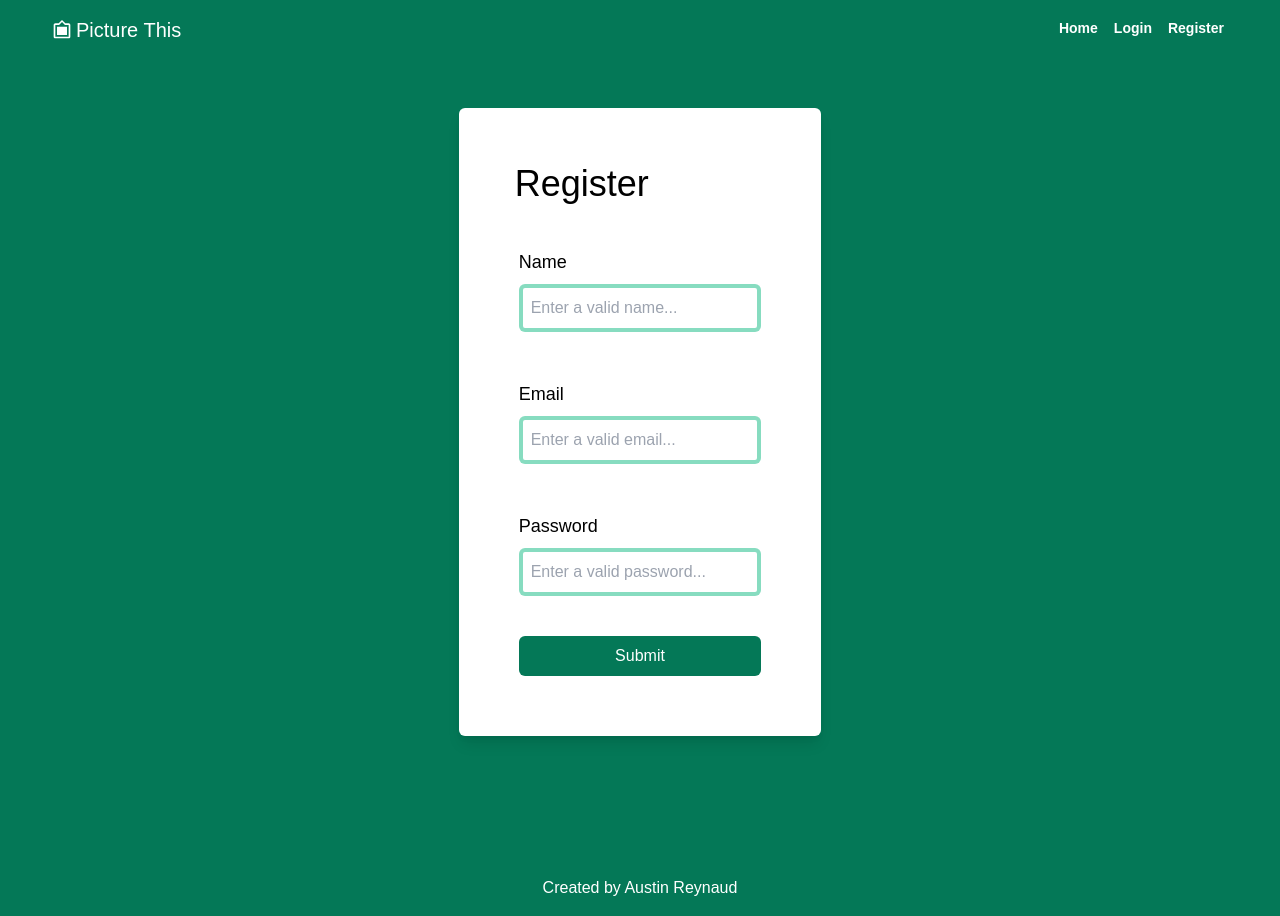
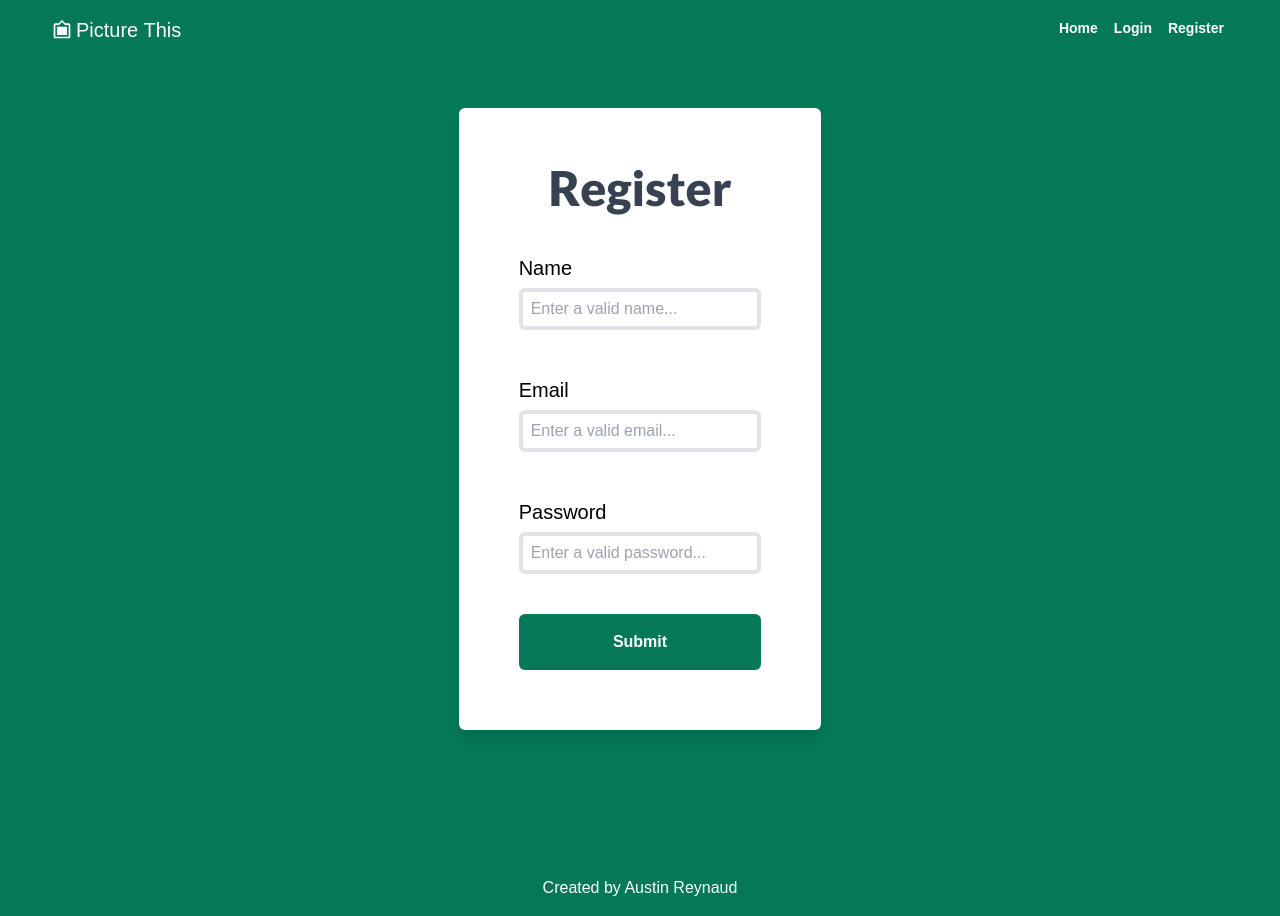
Before and after one commit to austin-rey/react-picture-this, a React (Create React App) app in the folder client/: page /register in a window 1280 px wide. Built offline with nearby package versions, Linux system fonts and the light colour scheme.

Commit message:
Updated login/register form UI

```diff
--- a/client/public/index.html
+++ b/client/public/index.html
@@ -11,7 +11,9 @@
     />
     <link rel="apple-touch-icon" href="%PUBLIC_URL%/logo192.png" />
     <link rel="manifest" href="%PUBLIC_URL%/manifest.json" />
-
+    <link rel="preconnect" href="https://fonts.gstatic.com">
+    <link href="https://fonts.googleapis.com/css2?family=Lato:wght@900&display=swap" rel="stylesheet">
+    <link href="https://fonts.googleapis.com/css2?family=Mada:wght@300;400&display=swap" rel="stylesheet">
     <title>Picture This</title>
   </head>
   <body>
--- a/client/src/components/LoginForm.js
+++ b/client/src/components/LoginForm.js
@@ -6,15 +6,15 @@ const LoginForm = ({onChange, formFields,onSubmit}) => {
     return (
         <form className="root flex flex-col" onSubmit={onSubmit}>
             <div className="m-5">
-                <p className="py-2 text-left text-lg w-full">Email</p>
-                <input type="text" id="email-field" name="email" placeholder="Enter a valid email..." value={formFields.email} className="w-full p-2 rounded-md border-4 border-green-500 border-opacity-50 focus:border-opacity-100 outline-none" onChange={onChange}/>
+                <label for="email-field" className="leading-10 text-left text-xl w-full font-sans">Email</label>
+                <input type="text" id="email-field" name="email" placeholder="Enter a valid email..." value={formFields.email} className="w-full p-2 rounded-md border-4 border-gray-500 border-opacity-20 focus:border-green-500 outline-none h-full hover:border-green-500" onChange={onChange}/>
             </div>
             <div className="m-5">
-                <p className="w-full py-2 text-left text-lg">Password</p>
-                <input type="password" id="password-field" name="password" placeholder="Enter a valid password..." value={formFields.password} className="w-full p-2 rounded-md border-4 border-green-500 border-opacity-50 focus:border-opacity-100 outline-none" onChange={onChange}/>
+                <label for="password-field" className="w-full leading-10 text-left text-xl font-sans">Password</label>
+                <input type="password" id="password-field" name="password" placeholder="Enter a valid password..." value={formFields.password} className="w-full p-2 rounded-md border-4 border-gray-500 border-opacity-20 focus:border-green-500 outline-none h-full hover:border-green-500" onChange={onChange}/>
             </div>
             <div className="m-5">
-                <input type="submit" value="Submit" className="w-full p-2 bg-green-700 text-white rounded-md"/>
+                <input type="submit" value="Submit" className="w-full p-4 bg-green-700 text-white font-bold rounded-md cursor-pointer hover:bg-green-900"/>
             </div>
         </form>
     )
--- a/client/src/components/RegisterForm.js
+++ b/client/src/components/RegisterForm.js
@@ -6,19 +6,19 @@ const RegisterForm = ({onChange,formFields,onSubmit}) => {
     return (
         <form className="root flex flex-col" onSubmit={onSubmit}>
             <div className="m-5">
-                <p className="w-full py-2 text-left text-lg">Name</p>
-                <input type="text" id="name-field" name="username" placeholder="Enter a valid name..." className="w-full p-2 rounded-md border-4 border-green-500 border-opacity-50 focus:border-opacity-100 outline-none" value={formFields.username} onChange={onChange}/>
+                <label for="name-field" className="w-full text-left leading-10 text-xl font-sans">Name</label>
+                <input type="text" id="name-field" name="username" placeholder="Enter a valid name..." className="w-full p-2 rounded-md border-4 border-gray-500 border-opacity-20 focus:border-green-500 outline-none h-full hover:border-green-500" value={formFields.username} onChange={onChange}/>
             </div>
             <div className="m-5">
-                <p className="w-full py-2 text-left text-lg">Email</p>
-                <input type="text" id="email-field" name="email" placeholder="Enter a valid email..." className="w-full p-2 rounded-md border-4 border-green-500 border-opacity-50 focus:border-opacity-100 outline-none" value={formFields.email} onChange={onChange}/>
+                <label for="email-field" className="w-full text-left leading-10 text-xl font-sans">Email</label>
+                <input type="text" id="email-field" name="email" placeholder="Enter a valid email..." className="w-full p-2 rounded-md border-4 border-gray-500 border-opacity-20 focus:border-green-500 outline-none h-full hover:border-green-500" value={formFields.email} onChange={onChange}/>
             </div>
             <div className="m-5">
-                <p className="w-full py-2 text-left text-lg">Password</p>
-                <input type="password" id="password-field" name="password" placeholder="Enter a valid password..." className="w-full p-2 rounded-md border-4 border-green-500 border-opacity-50 focus:border-opacity-100 outline-none" value={formFields.password} onChange={onChange}/>
+                <label for="password-field" className="w-full text-left leading-10 text-xl font-sans">Password</label>
+                <input type="password" id="password-field" name="password" placeholder="Enter a valid password..." className="w-full p-2 rounded-md border-4 border-gray-500 border-opacity-20 focus:border-green-500 outline-none h-full hover:border-green-500" value={formFields.password} onChange={onChange}/>
             </div>
             <div className="m-5">
-                <input type="submit" value="Submit" className="w-full p-2 bg-green-700 text-white rounded-md"/>
+                <input type="submit" value="Submit" className="w-full p-4 bg-green-700 text-white rounded-md font-bold"/>
             </div>
         </form>
     )
--- a/client/src/pages/Login.js
+++ b/client/src/pages/Login.js
@@ -47,7 +47,7 @@ const Login = ({history}) => {
                     {error &&
                         <Error message={error.message}/>
                     }
-                    <h1 className="font-sans text-4xl p-4 text-left">Login</h1>
+                    <h1 className="font-Lato text-5xl p-4 text-center text-gray-700">Sign-In</h1>
                     <LoginForm onChange={updateLoginForm} formFields={loginUser} onSubmit={submitLoginUser}/>
                 </div>
             </div>
--- a/client/src/pages/Register.js
+++ b/client/src/pages/Register.js
@@ -47,7 +47,7 @@ const Register = ({history}) => {
                     {error &&
                         <Error message={error.message}/>
                     }
-                    <h1 className="font-sans text-4xl p-4 text-left">Register</h1>
+                    <h1 className="font-Lato text-5xl text-gray-700 p-4 text-center">Register</h1>
                     <RegisterForm onChange={updateRegisterForm} formFields={registerUser} onSubmit={submitRegisterUser} />
                 </div>
             </div>
--- a/client/tailwind.config.js
+++ b/client/tailwind.config.js
@@ -35,6 +35,8 @@ module.exports = {
     fontFamily: {
       sans: ['Graphik', 'sans-serif'],
       serif: ['Merriweather', 'serif'],
+      Lato: ['Lato','sans-serif'],
+      Mada: ['Mada','sans-serif']
     }
   },
   variants: {
```
